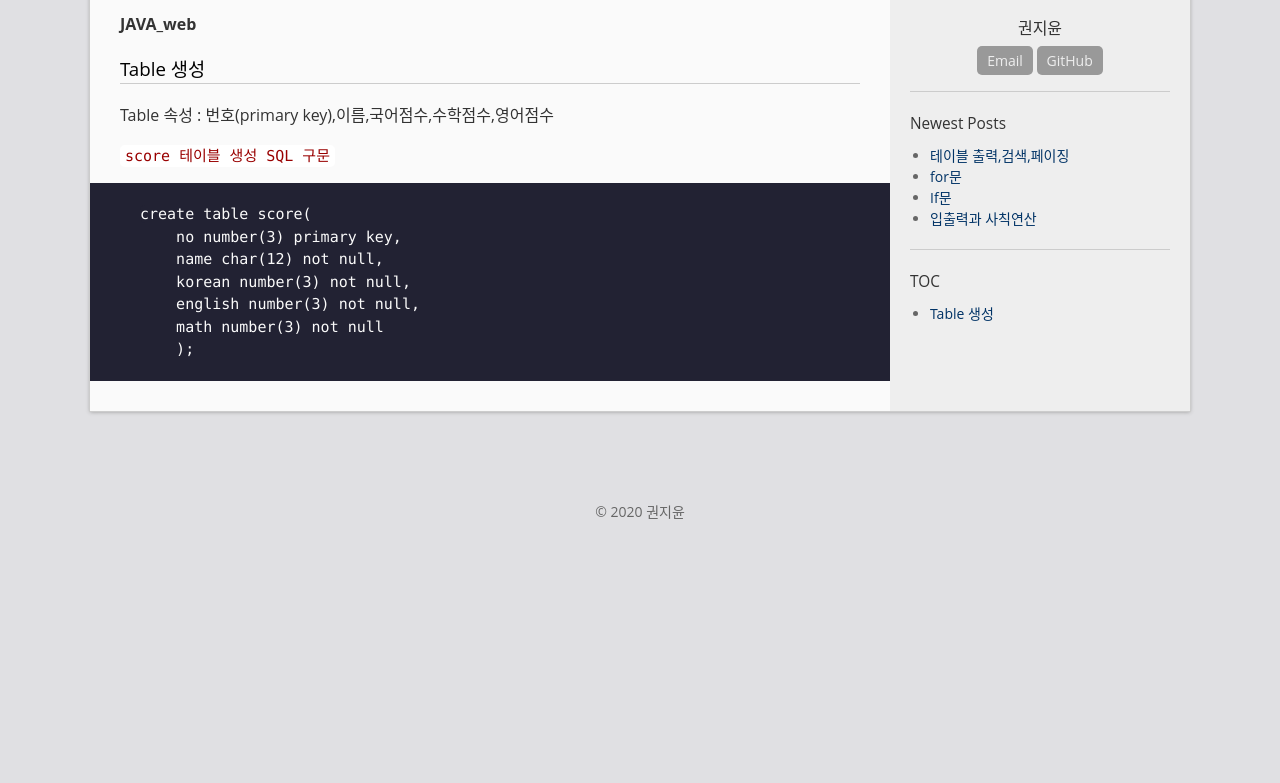
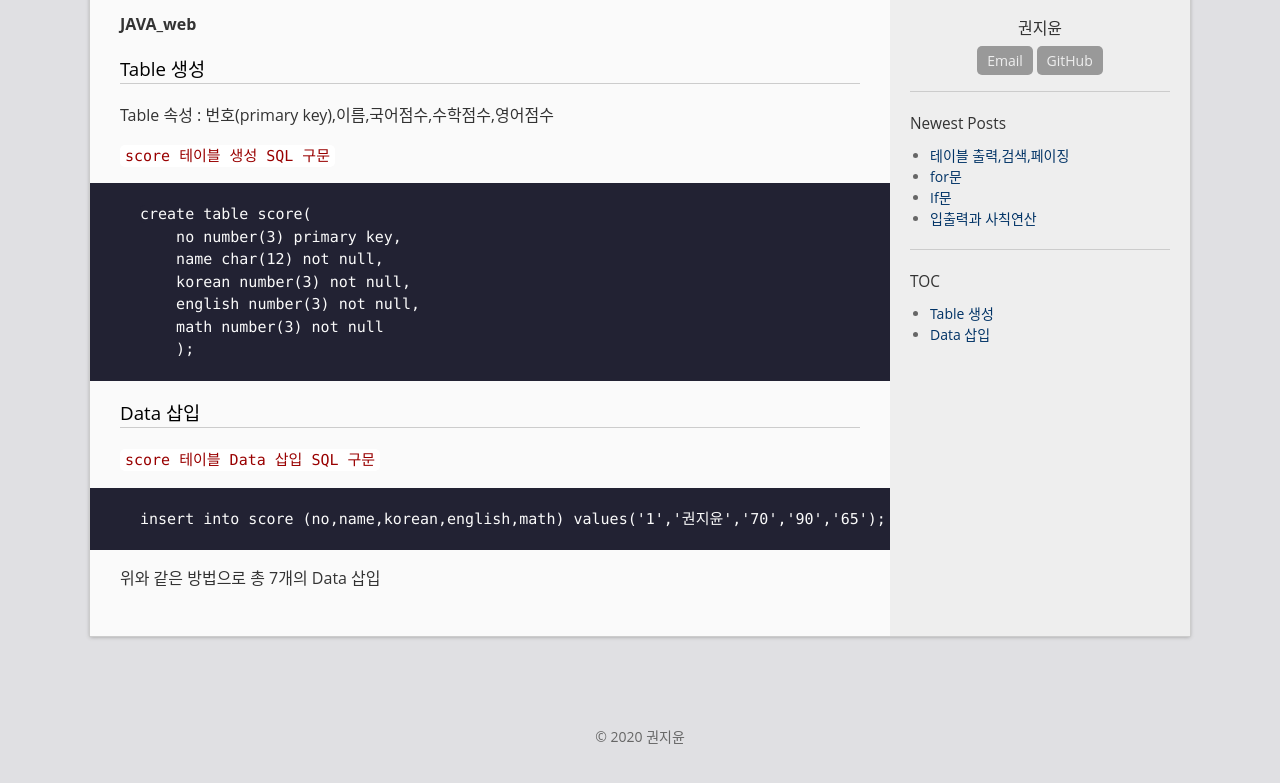
Before and after one commit to KwonJiYoon/KwonJiYoon.github.io, a Jekyll site: the page built from _posts/2020-03-11-WEB-ex.md, in a window 1280 px wide, cut to the strip 261-1068 px from the top of the page. Shown: the top 783 px of the strip. Built offline with Jekyll 4.4.1, drawn with Linux system fonts in a browser that asks for light colours; before the commit the page ends 900 px from its top, so only the background shows below that.

Commit message:
Update 2020-03-11-WEB-ex.md

```diff
--- a/_posts/2020-03-11-WEB-ex.md
+++ b/_posts/2020-03-11-WEB-ex.md
@@ -21,3 +21,11 @@ create table score(
     math number(3) not null
     );
 ~~~
+
+### Data 삽입
+
+`score 테이블 Data 삽입 SQL 구문`
+~~~
+insert into score (no,name,korean,english,math) values('1','권지윤','70','90','65');
+~~~
+위와 같은 방법으로 총 7개의 Data 삽입
```
